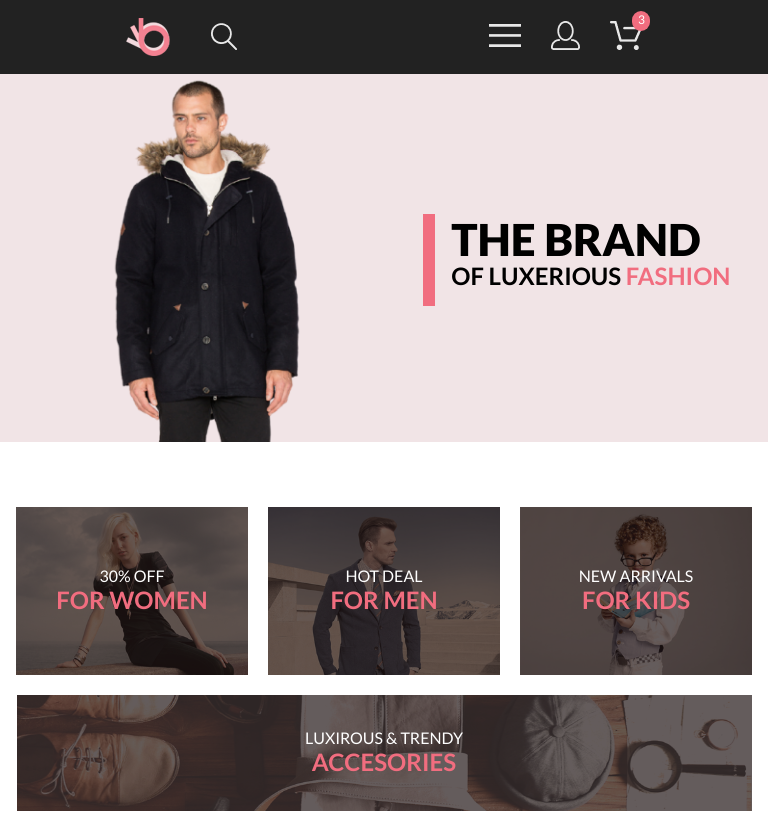
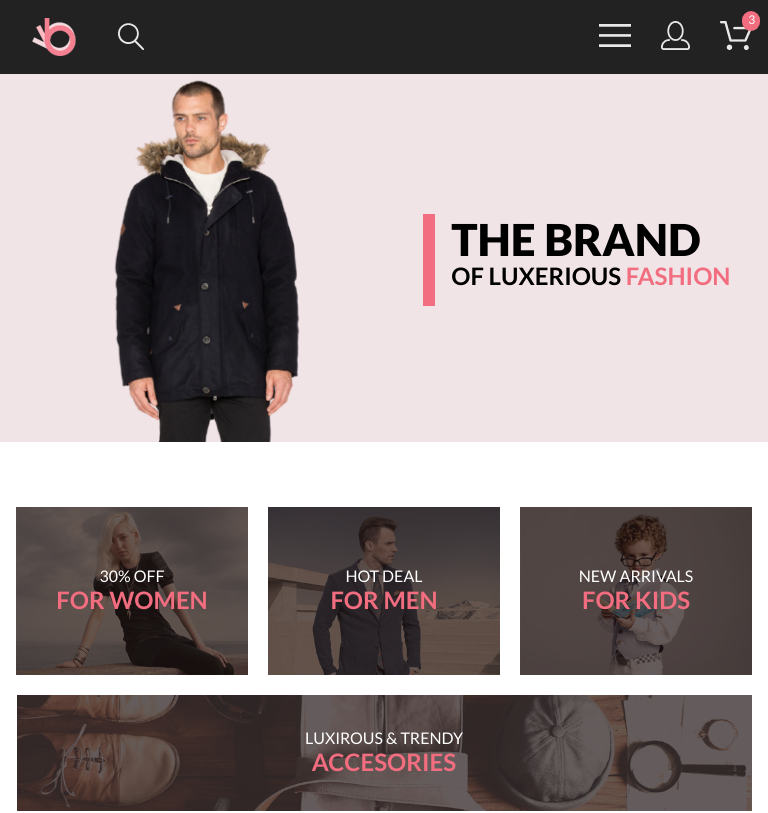
Before and after one commit to Divnaya/1234, a plain HTML site: page index.html in a window 768 px wide. Shown: the top 813 px of the page. Drawn offline with Linux system fonts and the light colour scheme.

Commit message:
Update style.css

```diff
--- a/style.css
+++ b/style.css
@@ -181,10 +181,6 @@ h2 {
     font-size: 32px;
     line-height: 34px;
     margin-top: 0;
-    /* padding-left: 16px;
-    border-style: solid;
-    border-color: #F16D7F;
-    border-width: 0 0 0 12px; */
 }
 
 .pink {
@@ -646,10 +642,15 @@ h3 {
     }
     .menu {
         height: 74px;
-        justify-content: stretch;
-        justify-items: stretch;
+    }
+    .left-menu {
+        margin-left: 0;
+        padding-left: 32px;
+        gap: 41px;
     }
     .right-menu {
+        padding-left: 424px;
+        padding-right: 41   px;
         gap: 30px;
     }
     .slider {
@@ -840,9 +841,6 @@ h3 {
     }
     .menu {
         height: 74px;
-        justify-content: stretch;
-        justify-items: stretch;
-
     }
     .left-menu {
         margin-left: 0;
@@ -850,7 +848,7 @@ h3 {
         gap: 41px;
     }
 
-    .right-menu {
+   .right-menu {
         padding-left: 200px;
         padding-right: 16px;
     }
```
